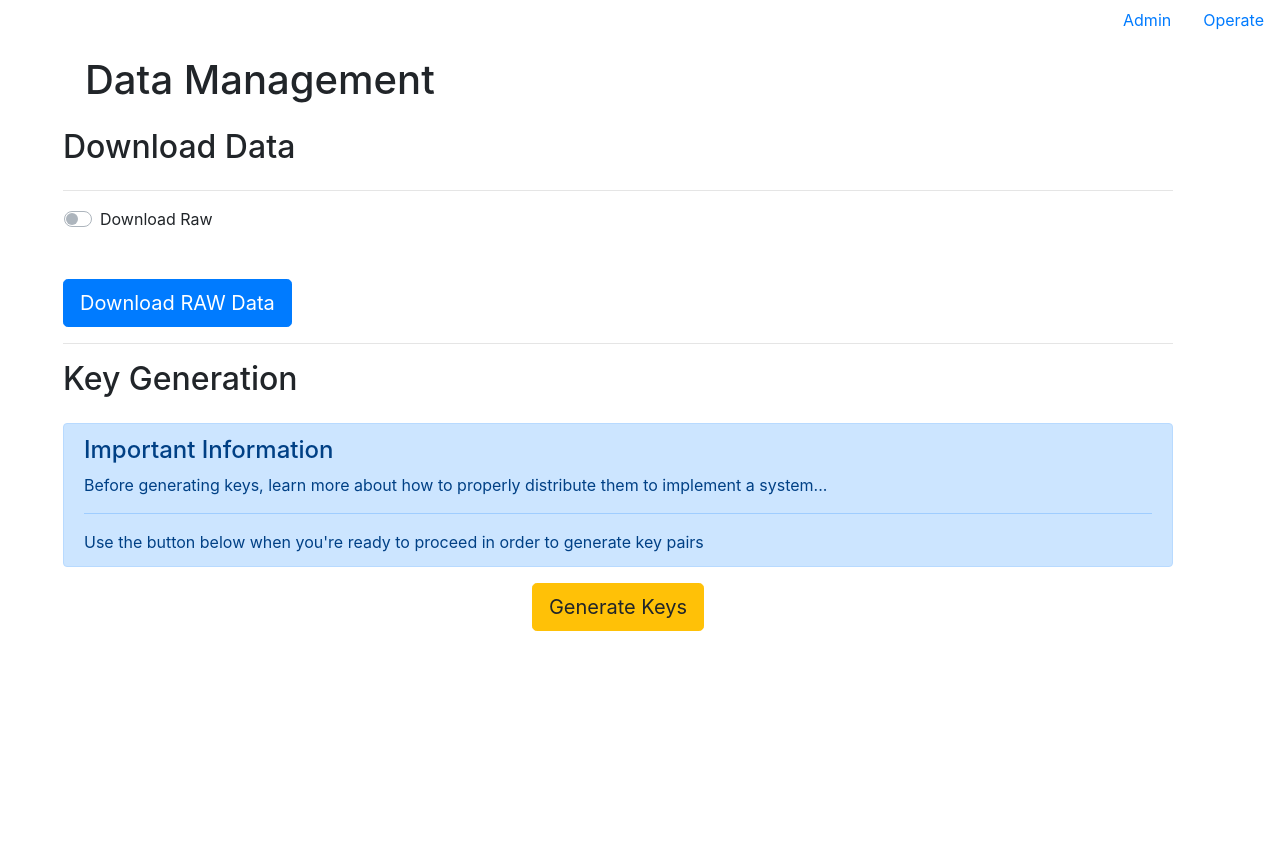
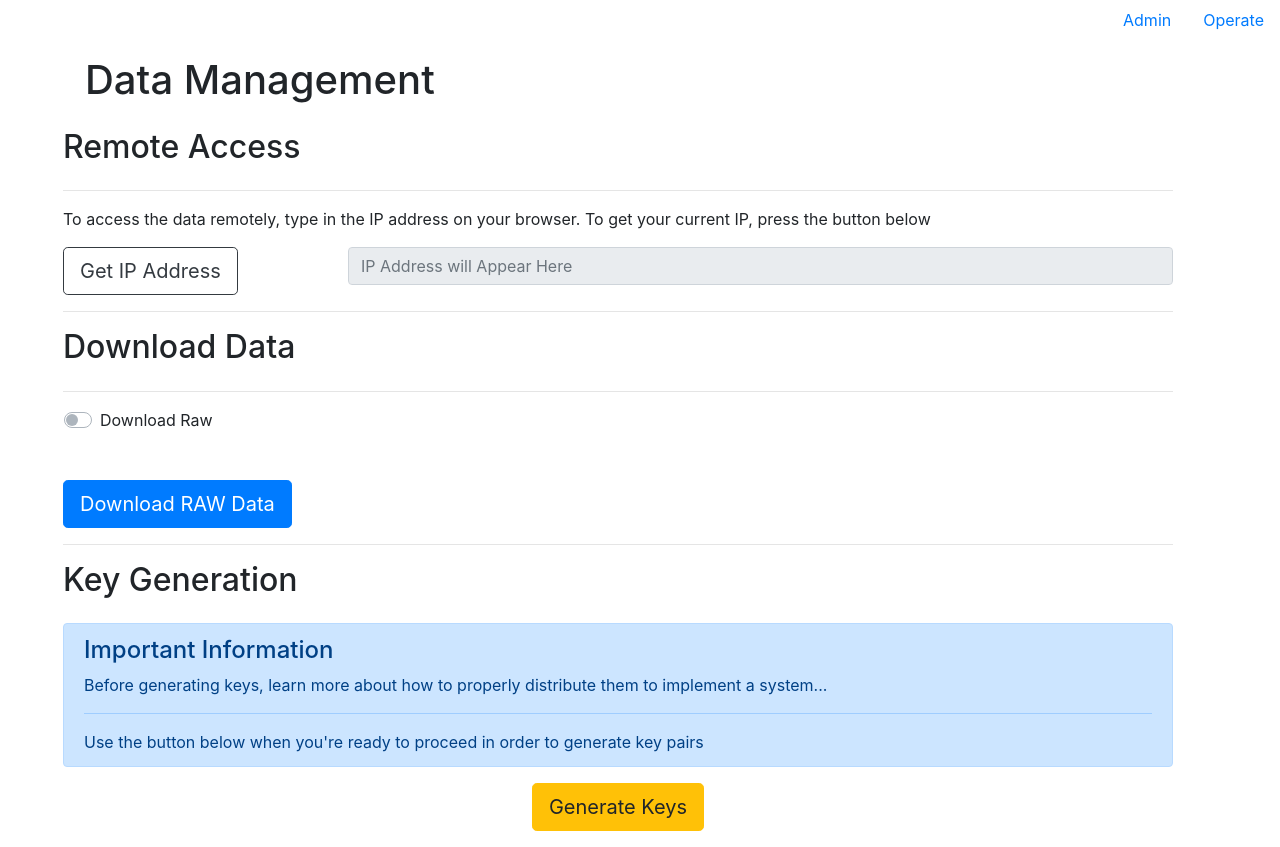
Before and after one commit to startec-official/registro-raspi-scanner, an Angular app: page /admin in a window 1280 px wide. Before the commit the page ends 800 px from the top, so only its background shows below. Built offline with nearby package versions, Linux system fonts and the light colour scheme.

Commit message:
added get IP

```diff
--- a/src/app/admin/admin.component.html
+++ b/src/app/admin/admin.component.html
@@ -7,6 +7,26 @@
         </div>
     </div>
     <div class="container mx-5">
+        <div class="row">
+            <div class="col-sm-12">
+                <h2>Remote Access</h2>
+            </div>
+        </div>
+        <hr>
+        <div class="row">
+            <div class="col-sm-12">
+                <p>To access the data remotely, type in the IP address on your browser. To get your current IP, press the button below</p>
+            </div>
+        </div>
+        <div class="row">
+            <div class="col-sm-3">
+                <button class="btn btn-lg btn-outline-dark" (click)="getIPAddress()">Get IP Address</button>
+            </div>
+            <div class="col-sm-9">
+                <input class="form-control" type="text" placeholder="IP Address will Appear Here" [value]="ipValue" readonly>
+            </div>
+        </div>
+        <hr>
         <div class="row">
             <div class="col-sm-12">
                 <h2>Download Data</h2>
--- a/src/app/admin/admin.component.ts
+++ b/src/app/admin/admin.component.ts
@@ -8,17 +8,21 @@ import { HttpService } from '../utils/http.service';
 })
 export class AdminComponent implements OnInit {
 
-  isLoading : boolean;
   fileToUpload : File;
   showErrorAlert : boolean;
   enableDownloadButton : boolean;
+
+  ipValue : string;
+
   isEncrypted : boolean;
+  isLoading : boolean;
   isGeneratingData : boolean;
   isGeneratingKeys : boolean;
 
   constructor( private httpService : HttpService ) { }
 
   ngOnInit(): void {
+    this.ipValue = '';
     this.isLoading = false;
     this.showErrorAlert = false;
     this.enableDownloadButton = false;
@@ -80,4 +84,13 @@ export class AdminComponent implements OnInit {
       this.isGeneratingKeys = false;
     });
   }
+
+  getIPAddress() {
+    this.httpService.getIPAddress().subscribe((ipAddress) => {
+      this.ipValue = ipAddress;
+    },
+    (error) => {
+      this.ipValue = 'Cannot get IP address at this time. Check your network connection';
+    });
+  }
 }
--- a/src/app/utils/http.service.ts
+++ b/src/app/utils/http.service.ts
@@ -45,4 +45,10 @@ export class HttpService {
       responseType : 'text'
     });
   }
+
+  getIPAddress() : Observable<string> {
+    return this.http.get( `${this.serverURL}/ip` , {
+      responseType : 'text'
+    });
+  }
 }
```
